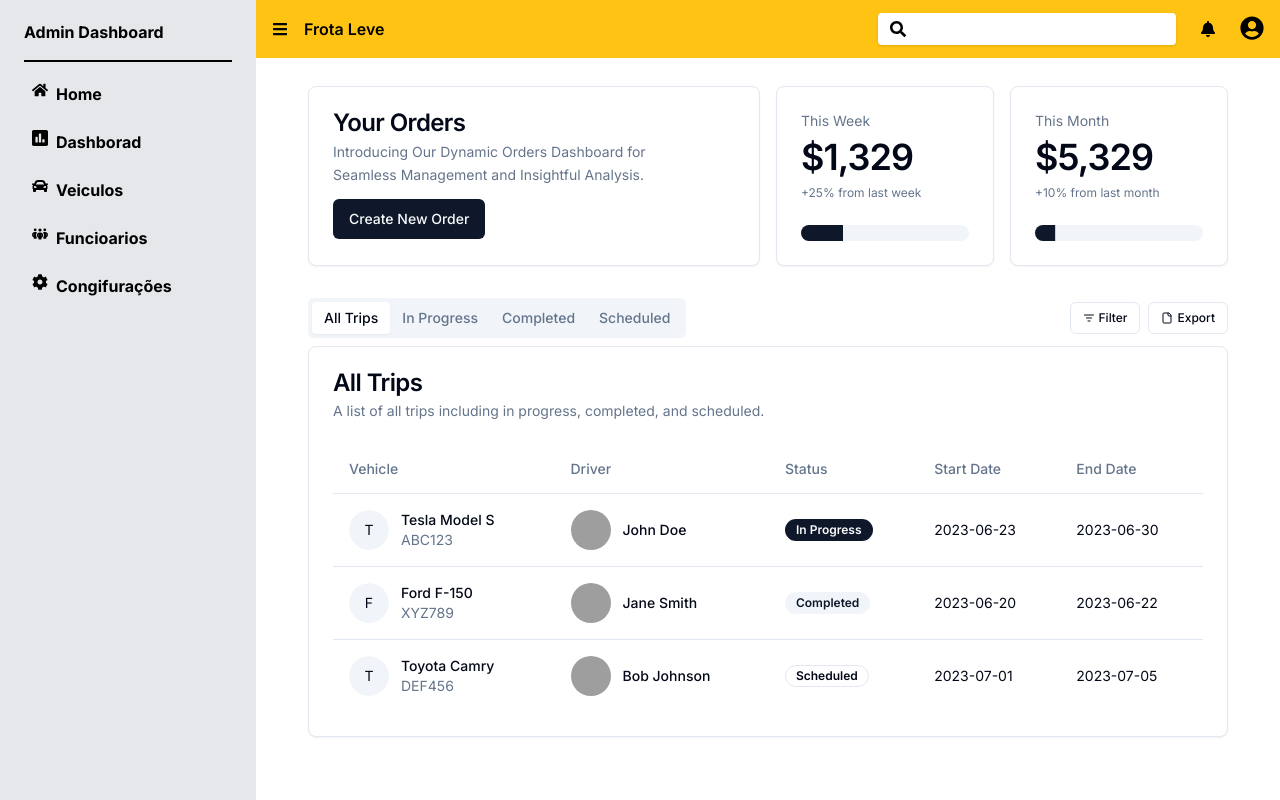
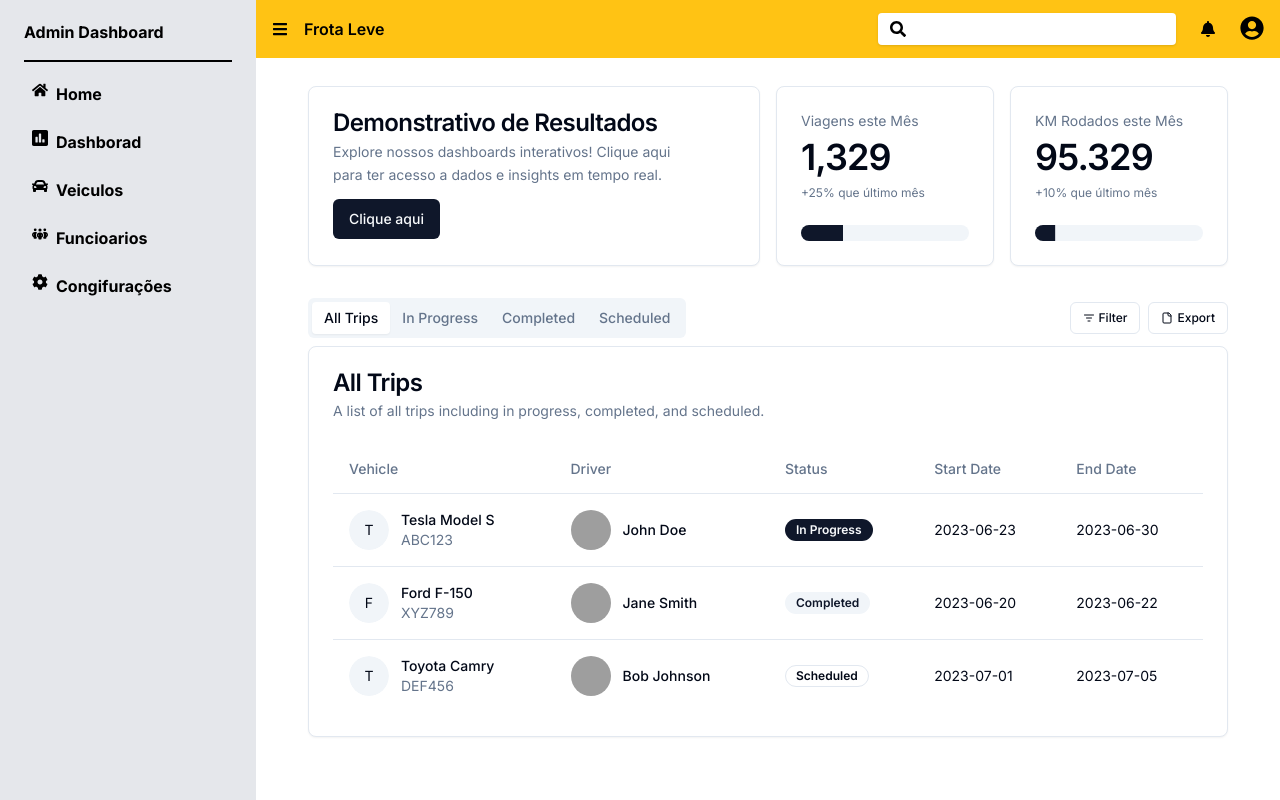
Before and after one commit to frota-leve/frota-leve-web, a Next.js app in the folder frota-leve-web/: page / in a window 1280 px wide. Built offline with nearby package versions, Linux system fonts and the light colour scheme; grey boxes are pictures that could not be loaded.

Commit message:
Ajustado cards com suas respectivas funcoes

```diff
--- a/frota-leve-web/src/components/StatCards.tsx
+++ b/frota-leve-web/src/components/StatCards.tsx
@@ -7,24 +7,24 @@ export function StatCards() {
         <div className="grid gap-4 sm:grid-cols-2 md:grid-cols-4 lg:grid-cols-2 xl:grid-cols-4">
             <Card className="sm:col-span-2">
                 <CardHeader className="pb-3">
-                    <CardTitle>Your Orders</CardTitle>
+                    <CardTitle>Demonstrativo de Resultados</CardTitle>
                     <CardDescription className="max-w-lg text-balance leading-relaxed">
-                        Introducing Our Dynamic Orders Dashboard for Seamless
-                        Management and Insightful Analysis.
+                    Explore nossos dashboards interativos!
+                    Clique aqui para ter acesso a dados e insights em tempo real.
                     </CardDescription>
                 </CardHeader>
                 <CardFooter>
-                    <Button>Create New Order</Button>
+                    <Button>Clique aqui</Button>
                 </CardFooter>
             </Card>
             <Card>
                 <CardHeader className="pb-2">
-                    <CardDescription>This Week</CardDescription>
-                    <CardTitle className="text-4xl">$1,329</CardTitle>
+                    <CardDescription>Viagens este Mês</CardDescription>
+                    <CardTitle className="text-4xl">1,329</CardTitle>
                 </CardHeader>
                 <CardContent>
                     <div className="text-xs text-muted-foreground">
-                        +25% from last week
+                        +25% que último mês
                     </div>
                 </CardContent>
                 <CardFooter>
@@ -33,12 +33,12 @@ export function StatCards() {
             </Card>
             <Card>
                 <CardHeader className="pb-2">
-                    <CardDescription>This Month</CardDescription>
-                    <CardTitle className="text-4xl">$5,329</CardTitle>
+                    <CardDescription>KM Rodados este Mês</CardDescription>
+                    <CardTitle className="text-4xl">95.329</CardTitle>
                 </CardHeader>
                 <CardContent>
                     <div className="text-xs text-muted-foreground">
-                        +10% from last month
+                        +10% que último mês
                     </div>
                 </CardContent>
                 <CardFooter>
```
